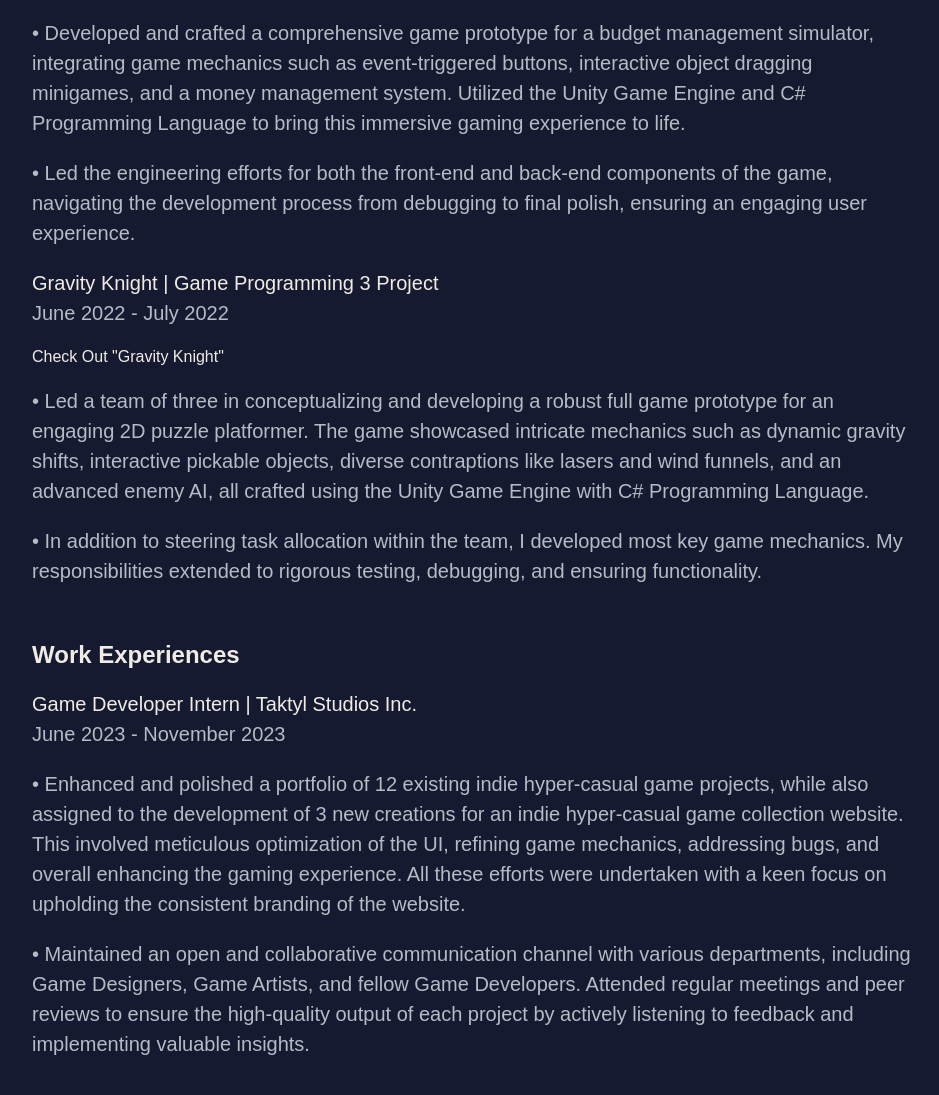
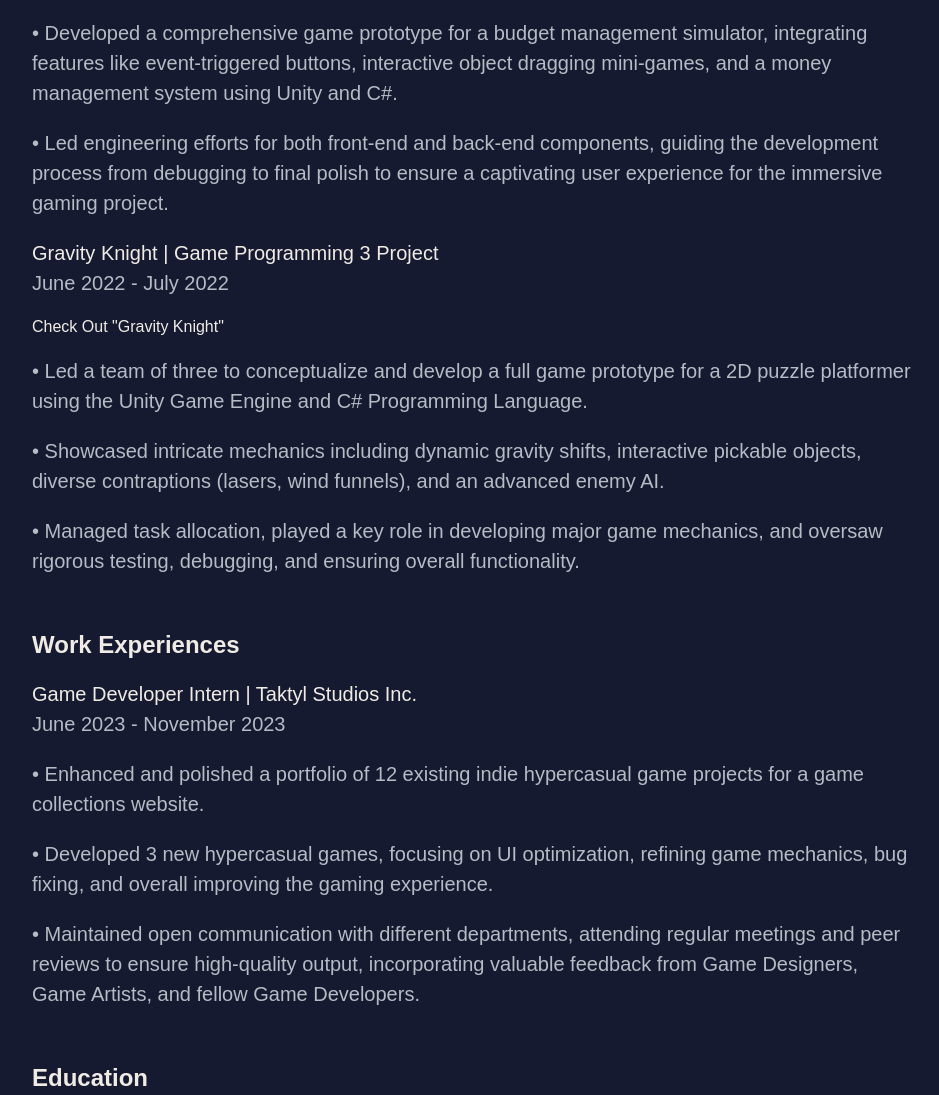
Before and after one commit to notkyleleo/Kyle-Leo-Abelgas.github.io, a plain HTML site: page resume.html in a window 1280 px wide. Shown: the part 820-1915 px from the top of the page, without its empty margins (26-965 px from the left). Drawn offline with Linux system fonts and the light colour scheme.

Commit message:
Updated the resume

```diff
--- a/resume.html
+++ b/resume.html
@@ -46,14 +46,13 @@
                 </p>
                 <a href="https://kla-games.itch.io/below-the-line" class="linkedTextSmall" download>Check Out "Below the Line"</a>
                 <p>
-                    • Developed and crafted a comprehensive game prototype for a budget management simulator, integrating game
-                    mechanics such as event-triggered buttons, interactive object dragging minigames, and a money management
-                    system. Utilized the Unity Game Engine and C# Programming Language to bring this immersive gaming
-                    experience to life.
+                    • Developed a comprehensive game prototype for a budget management simulator, integrating features like
+                    event-triggered buttons, interactive object dragging mini-games, and a money management system using Unity
+                    and C#.
                 </p>
                 <p>
-                    • Led the engineering efforts for both the front-end and back-end components of the game, navigating the
-                    development process from debugging to final polish, ensuring an engaging user experience.
+                    • Led engineering efforts for both front-end and back-end components, guiding the development process from
+                    debugging to final polish to ensure a captivating user experience for the immersive gaming project.
                 </p>
                 <p>
                     <span class="fontchange">Gravity Knight | Game Programming 3 Project</span><br>
@@ -61,14 +60,16 @@
                 </p>
                 <a href="https://kla-games.itch.io/gravity-knight" class="linkedTextSmall" download>Check Out "Gravity Knight"</a>
                 <p>
-                    • Led a team of three in conceptualizing and developing a robust full game prototype for an engaging 2D puzzle
-                    platformer. The game showcased intricate mechanics such as dynamic gravity shifts, interactive pickable
-                    objects, diverse contraptions like lasers and wind funnels, and an advanced enemy AI, all crafted using the
-                    Unity Game Engine with C# Programming Language.
+                    • Led a team of three to conceptualize and develop a full game prototype for a 2D puzzle platformer using
+                    the Unity Game Engine and C# Programming Language.
                 </p>
                 <p>
-                    • In addition to steering task allocation within the team, I developed most key game mechanics. My responsibilities
-                    extended to rigorous testing, debugging, and ensuring functionality.
+                    • Showcased intricate mechanics including dynamic gravity shifts, interactive pickable objects, diverse
+                    contraptions (lasers, wind funnels), and an advanced enemy AI.
+                </p>
+                <p>
+                    • Managed task allocation, played a key role in developing major game mechanics, and oversaw rigorous testing,
+                    debugging, and ensuring overall functionality.
                 </p>
             </div>
         </div>
@@ -80,15 +81,16 @@
                     June 2023 - November 2023
                 </p>
                 <p>
-                    • Enhanced and polished a portfolio of 12 existing indie hyper-casual game projects, while also assigned to the
-                    development of 3 new creations for an indie hyper-casual game collection website. This involved meticulous
-                    optimization of the UI, refining game mechanics, addressing bugs, and overall enhancing the gaming experience.
-                    All these efforts were undertaken with a keen focus on upholding the consistent branding of the website.
+                    • Enhanced and polished a portfolio of 12 existing indie hypercasual game projects for a game collections website.
                 </p>
                 <p>
-                    • Maintained an open and collaborative communication channel with various departments, including Game Designers,
-                    Game Artists, and fellow Game Developers. Attended regular meetings and peer reviews to ensure the high-quality
-                    output of each project by actively listening to feedback and implementing valuable insights.
+                    • Developed 3 new hypercasual games, focusing on UI optimization, refining game mechanics, bug fixing, and
+                    overall improving the gaming experience.
+                </p>
+                <p>
+                    • Maintained open communication with different departments, attending regular meetings and peer reviews to
+                    ensure high-quality output, incorporating valuable feedback from Game Designers, Game Artists, and fellow
+                    Game Developers.
                 </p>
             </div>
         </div>
```
Also changed, not shown: 1 other file.
